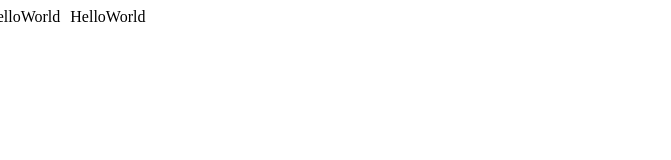
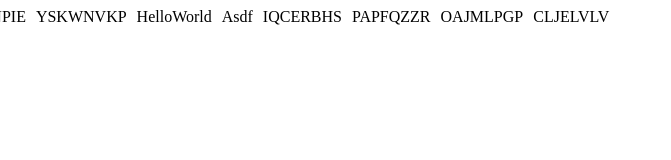
Before and after one commit to luzi82/codelog.obs_scroll_text, a plain HTML site: page index.htm in a window 1280 px wide. Shown: the whole page, without its empty margins (0-671 px from the left). Drawn offline with Linux system fonts and the light colour scheme.

Commit message:
display txt list

```diff
--- a/index.htm
+++ b/index.htm
@@ -9,15 +9,56 @@ window.onload=function(){
     scrollElement1 = document.getElementById("scroll1");
     window.requestAnimationFrame(frameTick);
 
-    displayText("HelloWorld");
+    displayText(
+        [
+            "HelloWorld",
+            "Asdf",
+            "IQCERBHS",
+            "PAPFQZZR",
+            "OAJMLPGP",
+            "CLJELVLV",
+            "XVVCDYOS",
+            "QRYZUPPT",
+            "EQVHPXQT",
+            "PCXVATNN",
+            "TJZJXCRA",
+            "HFCTNPIE",
+            "YSKWNVKP",
+        ],
+        10,600
+    );
 }
 
-function displayText(txt){
-    textWidth = measureText(txt);
-    textWidth_sp = textWidth+10;
+function displayText(txtList, sp, _screenWidth){
+    var scrollElement = document.getElementById("scroll");
+    scrollElement.innerHTML = "";
+    scrollDataList = [];
+    var totalWidth = 0;
+    xMod = 0;
+    screenWidth = _screenWidth;
+    for(var j=0;(j<txtList.length)||(totalWidth<xMod+_screenWidth);++j){
+        var i = j % txtList.length;
+        var txt = txtList[i];
+        var textWidth = measureText(txt);
+        var element = document.createElement("div");
+        var textNode = document.createTextNode(txt);
+        element.appendChild(textNode);
+        element.style.display = "none";
+        element.style.position = "absolute";
+        scrollElement.appendChild(element);
+        scrollDataList.push({
+            "offsetX0": totalWidth,
+            "offsetX1": totalWidth+textWidth,
+            "element":  element,
+            "display":  false,
+        });
+        totalWidth += textWidth + sp;
+        if(j<txtList.length){
+            xMod = totalWidth;
+        }
+    }
+    var j = 0;
     startMs = getNowMs();
-    scrollElement0.innerText = txt;
-    scrollElement1.innerText = txt;
     enableScroll = true;
 }
 
@@ -30,11 +71,11 @@ function measureText(txt){
 }
 
 var enableScroll = false;
-var textWidth = 0;
-var textWidth_sp = 0;
+var xMod = 0;
 var startMs = 0;
-var scrollElement0 = null;
-var scrollElement1 = null;
+var scrollDataList = null;
+var screenWidth = 0;
+// offsetX0, offsetX1, element, display
 function frameTick(){
     if(!enableScroll){
         window.requestAnimationFrame(frameTick);
@@ -42,10 +83,26 @@ function frameTick(){
     }
     var nowMs = getNowMs();
 
-    var x = ((startMs-nowMs)*20)/1000;
-    x %= textWidth_sp;
-    scrollElement0.style.left = x;
-    scrollElement1.style.left = x+textWidth_sp;
+    var x = ((startMs-nowMs)*200)/1000;
+    x %= xMod;
+    for(var i=0;i<scrollDataList.length;++i){
+        var scrollData = scrollDataList[i];
+        var offsetX0 = scrollData["offsetX0"] + x;
+        var offsetX1 = scrollData["offsetX1"] + x;
+        var display = scrollData["display"];
+        var shouldDisplay = (offsetX1>0)&&(offsetX0<screenWidth);
+        var element = scrollData["element"];
+        if((!display)&&(shouldDisplay)){
+            element.style.left = offsetX0;
+            element.style.display = "block";
+            scrollData["display"] = true;
+        }else if((display)&&(!shouldDisplay)){
+            element.style.display = "none";
+            scrollData["display"] = false;
+        }else if ((display)&&(shouldDisplay)){
+            element.style.left = offsetX0;
+        }
+    }
 
     window.requestAnimationFrame(frameTick);
 }
@@ -57,8 +114,7 @@ function getNowMs(){
 </head>
 <body>
 <div>
-<div id="scroll0" style="position:absolute"></div>
-<div id="scroll1" style="position:absolute"></div>
+<div id="scroll"></div>
 </div>
 <div style="position:absolute;visibility:hidden;">
 <div id="measure"></div>
```
